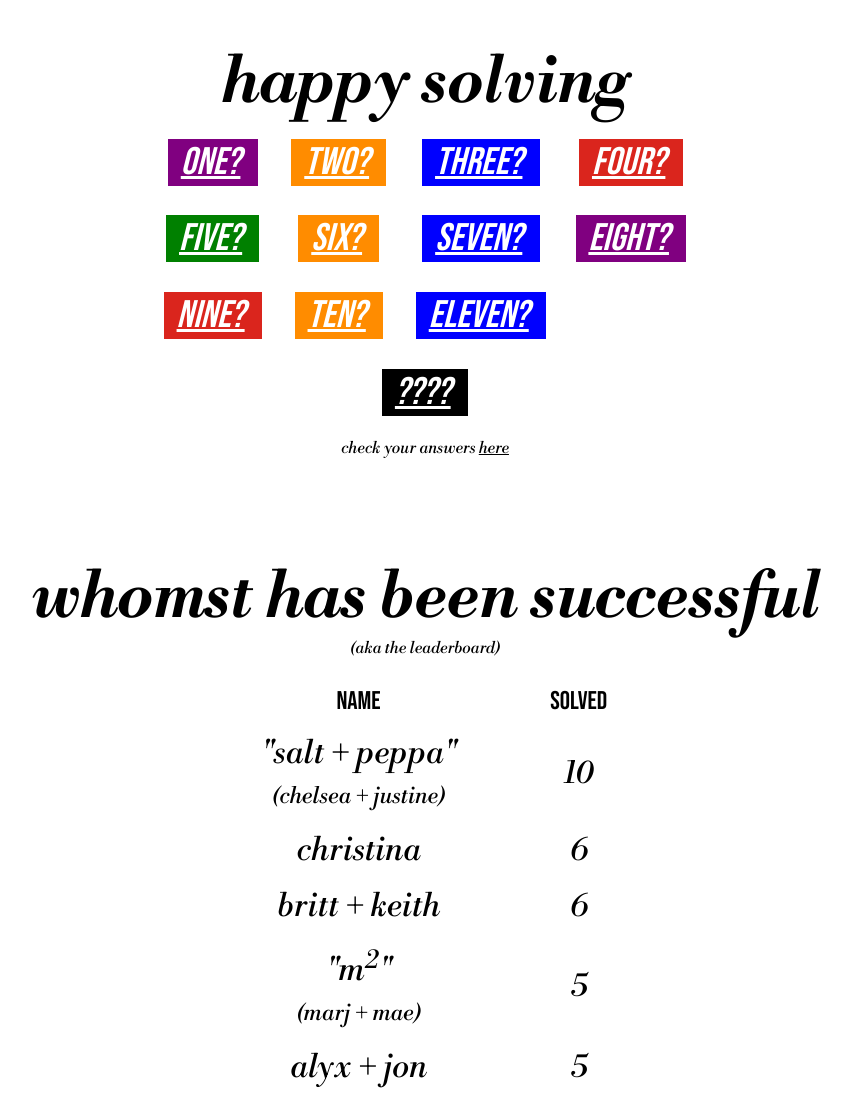
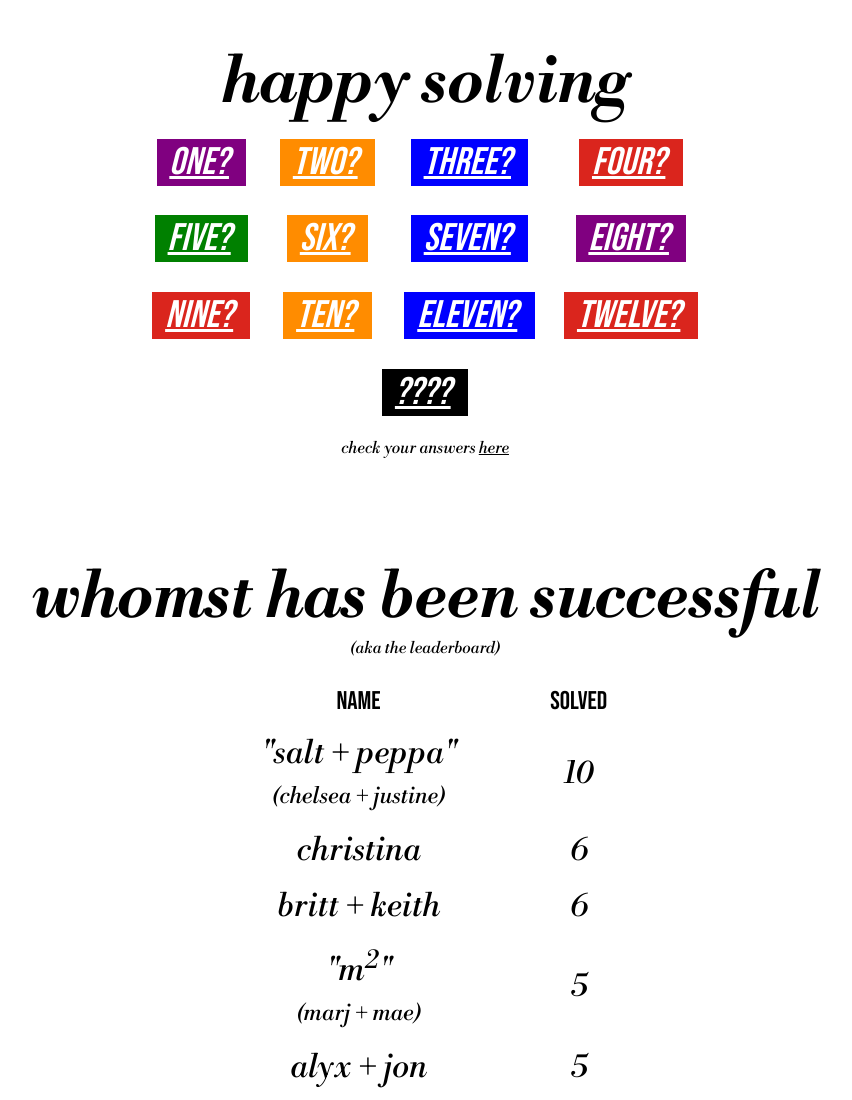
Before and after one commit to jochard2025/jochard2025.github.io, a plain HTML site: page page2.html in a window 1280 px wide. Shown: the top 1100 px of the page, without its empty margins (215-1067 px from the left). Drawn offline with nearby package versions, Linux system fonts and the light colour scheme.

Commit message:
Update page2.html

```diff
--- a/page2.html
+++ b/page2.html
@@ -162,7 +162,7 @@ margin: 0.2em;
 		<td><h2 style="margin:1vw;"><a style="background-color: #DA251D; color:white; padding-left:1vw; padding-right:1.35vw;" href="qnine.html" target="_blank" class="link">NINE?</a></h2></td>
 		<td><h2 style="margin:1vw;"><a style="background-color: darkorange; color:white; padding-left:1vw; padding-right:1.35vw;" href="q_10.html" target="_blank" class="link">TEN?</a></h2></td>
 		<td><h2 style="margin:1vw;"><a style="background-color: blue; color:white; padding-left:1vw; padding-right:1.35vw;" href="q_11.html" target="_blank" class="link">ELEVEN?</a></h2></td>
-		<td></td>
+		<td><h2 style="margin:1vw;"><a style="background-color: #DA251D; color:white; padding-left:1vw; padding-right:1.35vw;" href="q_12.html" target="_blank" class="link">TWELVE?</a></h2></td>
 	</tr>
 
 	<tr>
```
